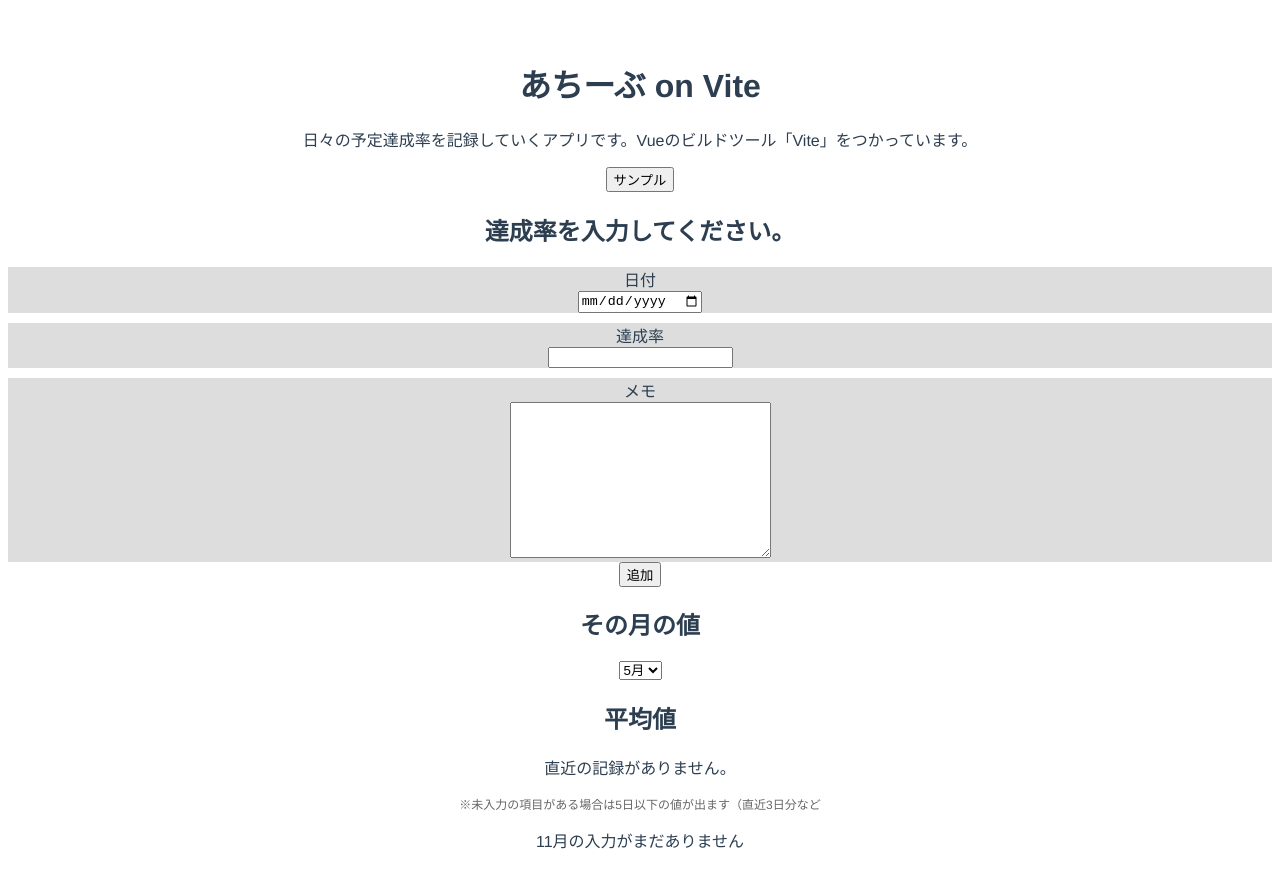
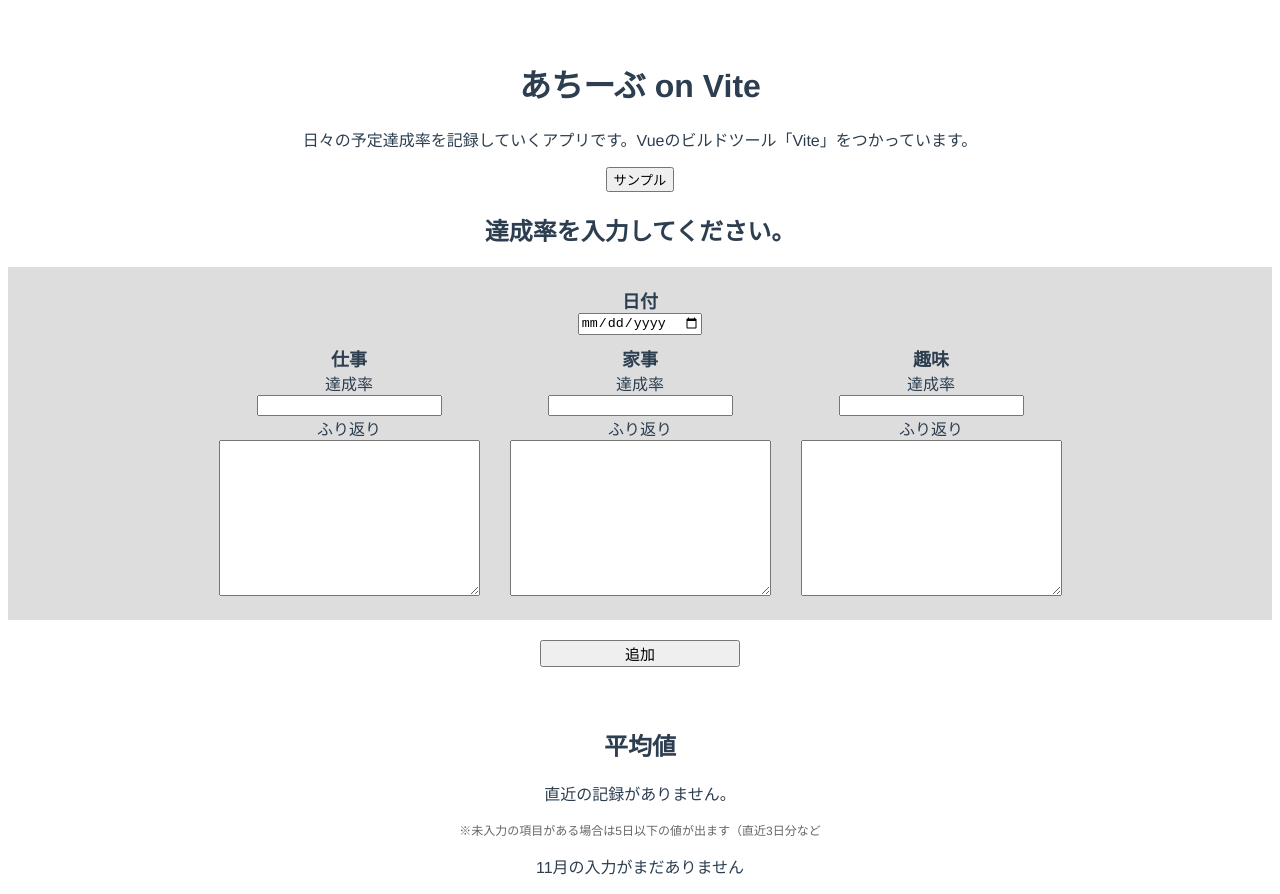
Before and after one commit to dorara-m/achieve, a Vue app: page / in a window 1280 px wide. Before the commit the page ends 868 px from the top, so only its background shows below. Built offline with nearby package versions, Linux system fonts and the light colour scheme.

Commit message:
add: 本番用に、入力形式を変更。仕事、家事、趣味視点で振り返れるように変更。編集も対応。%は自動で平均してくれる仕様

```diff
--- a/src/components/InputArea.vue
+++ b/src/components/InputArea.vue
@@ -1,19 +1,36 @@
 <template>
   <h2>達成率を入力してください。</h2>
   <!-- 以下のinput系をコンポーネントにわける? -->
+  <div class="inputWrap">
     <div class="inputItem">
       <div class="inputItem_ttl">日付</div>
       <input name="theDay" type="date" ref="day">
     </div>
+    <div class="inputFlex">
       <div class="inputItem">
-    <div class="inputItem_ttl">達成率</div>
-    <input name="thePercent" type="number" ref="percent">
+        <div class="inputItem_ttl">仕事</div>
+        <p>達成率</p>
+        <input name="thePercent" type="number" ref="percent_work">
+        <p>ふり返り</p>
+        <textarea name="theMemo" ref="memo" id="" cols="30" rows="10"></textarea>
       </div>
       <div class="inputItem">
-    <div class="inputItem_ttl">メモ</div>
-    <textarea name="theMemo" ref="memo" id="" cols="30" rows="10"></textarea>
+        <div class="inputItem_ttl">家事</div>
+        <p>達成率</p>
+        <input name="thePercent" type="number" ref="percent_house">
+        <p>ふり返り</p>
+        <textarea name="theMemo" ref="memo1" id="" cols="30" rows="10"></textarea>
       </div>
-  <button @click="sendItem">追加</button>
+      <div class="inputItem">
+        <div class="inputItem_ttl">趣味</div>
+        <p>達成率</p>
+        <input name="thePercent" type="number" ref="percent_hobby">
+        <p>ふり返り</p>
+        <textarea name="theMemo" ref="memo2" id="" cols="30" rows="10"></textarea>
+      </div>
+    </div>
+  </div>
+  <button class="addBtn" @click="sendItem">追加</button>
 </template>
 
 <script>
@@ -24,23 +41,34 @@ export default {
 
     sendItem: function() {
       const theDate = this.$refs.day
-      const thePercent = this.$refs.percent
       const theMemo = this.$refs.memo
+      const theMemo1 = this.$refs.memo1
+      const theMemo2 = this.$refs.memo2
+      const thePercentWork = this.$refs.percent_work
+      const thePercentHouse = this.$refs.percent_house
+      const thePercentHobby = this.$refs.percent_hobby
 
-      // %が空の場合処理中断 - 日付はデフォルトで設定されるように@todo
-      if (!thePercent.value.length) {
-        alert('達成率の入力がありません。')
+      if (!theDate.value.length) {
+        alert('日付の指定を忘れてますよ！')
         return
       }
 
+      const percent = Math.round((Number(thePercentWork.value) + Number(thePercentHouse.value) + Number(thePercentHobby.value)) / 3)
+
       this.$emit('add', {
         date: theDate.value,
-        percent: thePercent.value,
-        memo: theMemo.value
+        percent: percent,
+        memo: theMemo.value,
+        memo1: theMemo1.value,
+        memo2: theMemo2.value
       })
       theDate.value = ''
-      thePercent.value = ''
+      thePercentWork.value = ''
+      thePercentHouse.value = ''
+      thePercentHobby.value = ''
       theMemo.value = ''
+      theMemo1.value = ''
+      theMemo2.value = ''
 
     }
   }
@@ -48,8 +76,31 @@ export default {
 </script>
 
 <style scoped>
+  .inputWrap {
+    background-color: #ddd;
+    padding: 10px;
+  }
   .inputItem {
-    background: #ddd;
     margin-top: 10px;
   }
+  p {
+    margin: 0;
+  }
+  .inputItem_ttl {
+    font-weight: bold;
+    font-size: 18px;
+  }
+  .inputFlex {
+    display: flex;
+    justify-content: center;
+  }
+  .inputFlex .inputItem {
+    margin: 10px 15px;
+  }
+  .addBtn {
+    margin-top: 20px;
+    width: 200px;
+    font-size: 15px;
+    cursor: pointer;
+  }
 </style>
--- a/src/components/LogArea.vue
+++ b/src/components/LogArea.vue
@@ -1,17 +1,19 @@
 <template>
-  <h2>その月の値</h2>
+  <!-- <h2>その月の値</h2>
   <div class="filter">
     <select name="" id="">
       <option value="5月">5月</option>
       <option value="6月">6月</option>
     </select>
-  </div>
-  <ul>
+  </div> -->
+  <ul class="logItems">
     <LogItem v-for="(item,index) in val"
       :key="index"
       :date="item.date"
       :percent="item.percent"
       :memo="item.memo"
+      :memo1="item.memo1"
+      :memo2="item.memo2"
       @update="dataUpdate($event, index)"
       @delete="dataDelete(index)"
     />
@@ -41,3 +43,9 @@ export default {
   }
 }
 </script>
+
+<style scoped>
+  .logItems {
+    margin-top: 60px;
+  }
+</style>
--- a/src/components/LogItem.vue
+++ b/src/components/LogItem.vue
@@ -2,7 +2,11 @@
   <li>
     <div class="log_date">{{ formatedDate(date) }}</div>
     <div class="log_percent"><span :contentEditable="isEdit" ref="percent">{{ percent }}</span>%</div>
-    <div class="log_memo" :contentEditable="isEdit" ref="memo">{{ memo }}</div>
+    <div class="log_memo">
+      <div class="log_memo_item" :contentEditable="isEdit" ref="memo">{{ memo }}</div>
+      <div class="log_memo_item" :contentEditable="isEdit" ref="memo1">{{ memo1 }}</div>
+      <div class="log_memo_item" :contentEditable="isEdit" ref="memo2">{{ memo2 }}</div>
+    </div>
 
     <div class="log_btnArea" v-if="!isEdit">
       <div class="log_btn" @click="isEdit=true">編集</div>
@@ -19,7 +23,7 @@
 import dayjs from 'dayjs'
 export default {
   name: 'LogItem',
-  props: ['date', 'percent', 'memo'],
+  props: ['date', 'percent', 'memo', 'memo1', 'memo2'],
   emits: ['delete'],
   data() {
     return {
@@ -40,7 +44,9 @@ export default {
       this.isEdit = false
       this.$emit('update', {
         percent: this.$refs.percent.innerHTML,
-        memo: this.$refs.memo.innerHTML
+        memo: this.$refs.memo.innerHTML,
+        memo1: this.$refs.memo1.innerHTML,
+        memo2: this.$refs.memo2.innerHTML
       })
     },
 
@@ -74,8 +80,14 @@ li {
 .log_memo {
   flex: 1;
   padding-right: 50px;
+  display: flex;
+  align-items: flex-start;
 }
-.log_memo[contentEditable="true"] {
+.log_memo_item {
+  flex-basis: 33.3%;
+  padding: 0 10px;
+}
+.log_memo_item[contentEditable="true"] {
   border: 1px solid #999;
   padding: 2px 5px;
 }
```
Also changed, not shown: 1 other file (tests, documents, lock files or other folders). Lines whose indentation alone changed are shown as unchanged.
